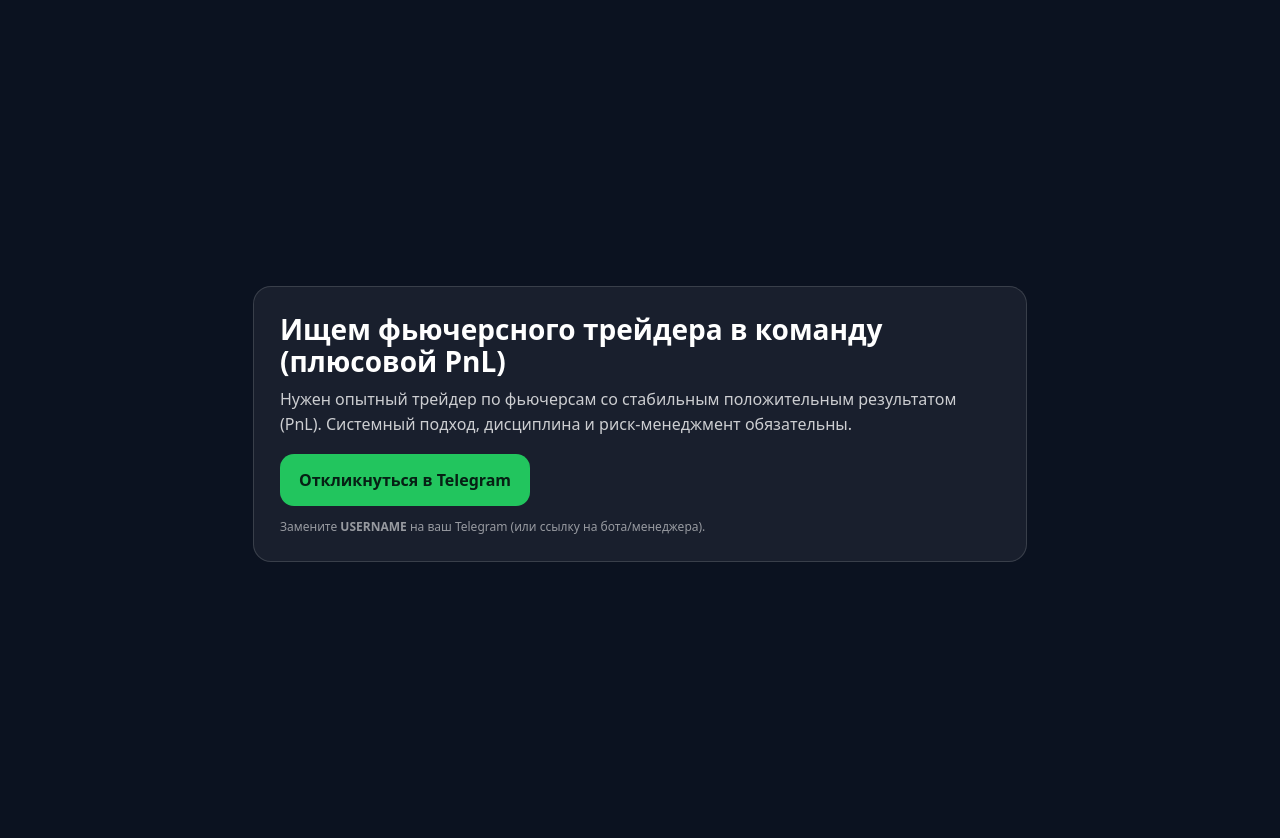
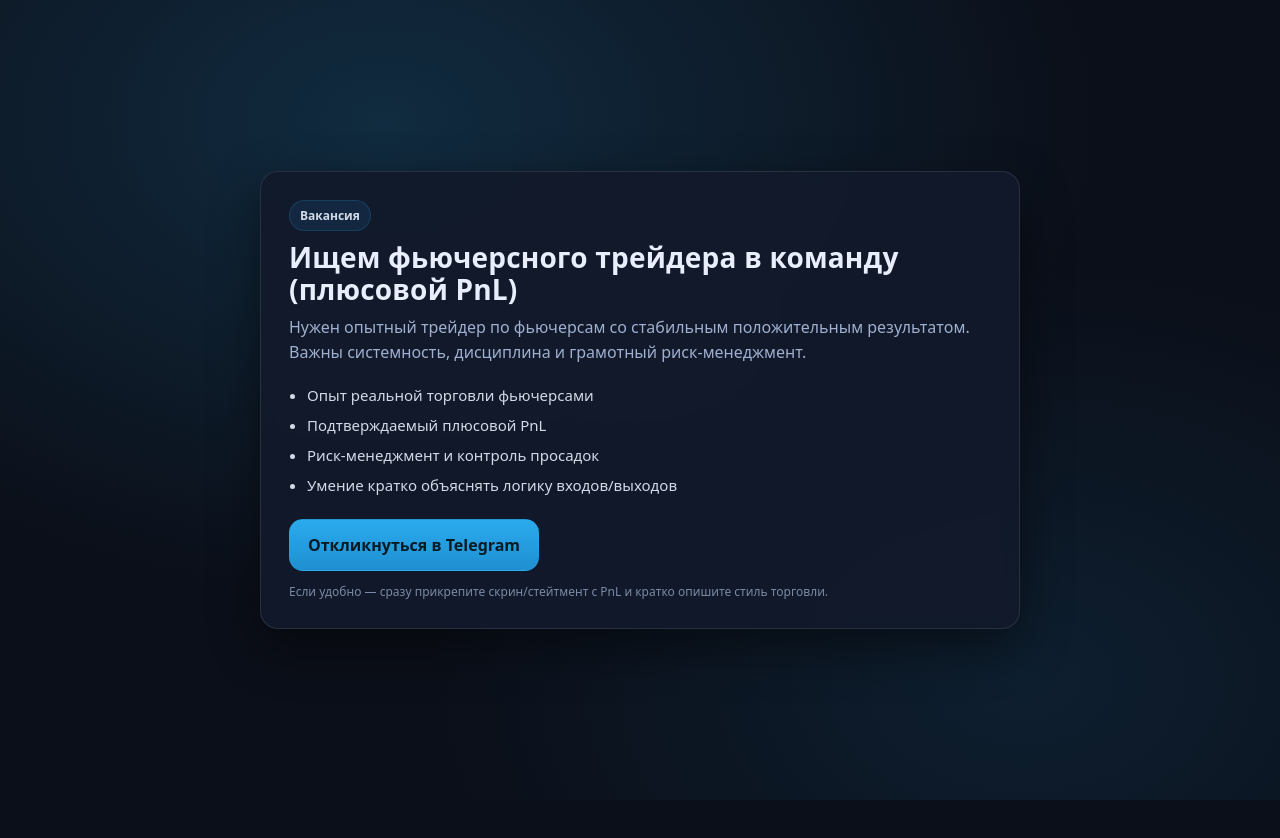
Before and after one commit to peaekdf/sd, a plain HTML site: page index.html in a window 1280 px wide. After the commit the page ends 800 px from the top, so only its background shows below. Drawn offline with Linux system fonts and the light colour scheme.

Commit message:
Update index.html

```diff
--- a/index.html
+++ b/index.html
@@ -1,70 +1,175 @@
 <!doctype html>
 <html lang="ru">
 <head>
+  <!-- Meta Pixel Code -->
+  <script>
+    !function(f,b,e,v,n,t,s)
+    {if(f.fbq)return;n=f.fbq=function(){n.callMethod?
+    n.callMethod.apply(n,arguments):n.queue.push(arguments)};
+    if(!f._fbq)f._fbq=n;n.push=n;n.loaded=!0;n.version='2.0';
+    n.queue=[];t=b.createElement(e);t.async=!0;
+    t.src=v;s=b.getElementsByTagName(e)[0];
+    s.parentNode.insertBefore(t,s)}(window, document,'script',
+    'https://connect.facebook.net/en_US/fbevents.js');
+    fbq('init', '813375481747231');
+    fbq('track', 'PageView');
+  </script>
+  <noscript>
+    <img height="1" width="1" style="display:none"
+      src="https://www.facebook.com/tr?id=813375481747231&ev=PageView&noscript=1"
+    />
+  </noscript>
+  <!-- End Meta Pixel Code -->
+
   <meta charset="utf-8" />
   <meta name="viewport" content="width=device-width, initial-scale=1" />
   <title>Вакансия: Фьючерсный трейдер</title>
+  <meta name="description" content="Ищем опытного фьючерсного трейдера в команду со стабильным плюсовым PnL." />
+
   <style>
-    body{
-      margin:0;
+    :root {
+      --bg: #0b0f19;
+      --card: #121a2b;
+      --text: #e8eefc;
+      --muted: #9fb0d0;
+      --accent: #2AABEE;
+      --accent2: #1f8fd0;
+      --border: rgba(255,255,255,.10);
+      --shadow: 0 18px 50px rgba(0,0,0,.45);
+      --radius: 18px;
+    }
+
+    * { box-sizing: border-box; }
+
+    body {
+      margin: 0;
+      min-height: 100vh;
+      display: flex;
+      align-items: center;
+      justify-content: center;
+      background: radial-gradient(1200px 800px at 30% 15%, rgba(42,171,238,.18), transparent 60%),
+                  radial-gradient(1000px 700px at 80% 85%, rgba(31,143,208,.12), transparent 60%),
+                  var(--bg);
+      color: var(--text);
       font-family: system-ui, -apple-system, Segoe UI, Roboto, Arial, sans-serif;
-      background:#0b1220;
-      color:#fff;
-      display:flex;
-      align-items:center;
-      justify-content:center;
-      min-height:100vh;
-      padding:24px;
+      padding: 28px 16px;
     }
-    .card{
-      width:min(720px, 100%);
-      background:rgba(255,255,255,.06);
-      border:1px solid rgba(255,255,255,.14);
-      border-radius:18px;
-      padding:26px;
+
+    .wrap {
+      width: min(760px, 100%);
     }
-    h1{
-      margin:0 0 10px;
-      font-size:28px;
-      line-height:1.15;
+
+    .card {
+      background: rgba(18,26,43,.92);
+      border: 1px solid var(--border);
+      border-radius: var(--radius);
+      box-shadow: var(--shadow);
+      padding: 28px;
+      backdrop-filter: blur(8px);
     }
-    p{
-      margin:0 0 18px;
-      color:rgba(255,255,255,.78);
-      line-height:1.55;
-      font-size:16px;
+
+    .title {
+      margin: 0 0 10px;
+      font-size: 28px;
+      line-height: 1.15;
+      letter-spacing: .2px;
     }
-    .btn{
-      display:inline-block;
-      padding:14px 18px;
-      border-radius:14px;
-      text-decoration:none;
-      font-weight:800;
-      background:#22c55e;
-      color:#062014;
-      border:1px solid rgba(34,197,94,.25);
+
+    .subtitle {
+      margin: 0 0 18px;
+      color: var(--muted);
+      line-height: 1.55;
+      font-size: 16px;
     }
-    .note{
-      margin-top:12px;
-      font-size:12px;
-      color:rgba(255,255,255,.55);
+
+    .list {
+      margin: 0 0 22px;
+      padding-left: 18px;
+      color: rgba(232,238,252,.9);
+      line-height: 1.6;
+      font-size: 15px;
+    }
+
+    .list li { margin: 6px 0; }
+
+    .actions {
+      margin-top: 10px;
+      display: flex;
+      flex-wrap: wrap;
+      gap: 12px;
+      align-items: center;
+    }
+
+    .btn {
+      display: inline-flex;
+      align-items: center;
+      justify-content: center;
+      gap: 10px;
+      padding: 14px 18px;
+      border-radius: 14px;
+      text-decoration: none;
+      font-weight: 800;
+      background: linear-gradient(180deg, var(--accent), var(--accent2));
+      color: #061a24;
+      border: 1px solid rgba(42,171,238,.22);
+      transition: transform .12s ease, filter .12s ease;
+      user-select: none;
+    }
+
+    .btn:hover { transform: translateY(-1px); filter: brightness(1.05); }
+    .btn:active { transform: translateY(0px); filter: brightness(.98); }
+
+    .note {
+      margin-top: 12px;
+      color: rgba(159,176,208,.75);
+      font-size: 12px;
+      line-height: 1.45;
+    }
+
+    .tag {
+      display: inline-block;
+      padding: 6px 10px;
+      border-radius: 999px;
+      background: rgba(42,171,238,.10);
+      border: 1px solid rgba(42,171,238,.18);
+      color: rgba(232,238,252,.9);
+      font-size: 12px;
+      font-weight: 650;
+      margin-bottom: 10px;
     }
   </style>
 </head>
+
 <body>
-  <main class="card">
-    <h1>Ищем фьючерсного трейдера в команду (плюсовой PnL)</h1>
-    <p>
-      Нужен опытный трейдер по фьючерсам со стабильным положительным результатом (PnL).
-      Системный подход, дисциплина и риск-менеджмент обязательны.
-    </p>
+  <div class="wrap">
+    <div class="card">
+      <div class="tag">Вакансия</div>
 
-    <!---->
-    <a class="btn" href="https://t.me/Head_HrX" target="_blank" rel="noopener">
-      Откликнуться в Telegram
-    </a>
+      <h1 class="title">Ищем фьючерсного трейдера в команду (плюсовой PnL)</h1>
 
-    <div class="note">Замените <b>USERNAME</b> на ваш Telegram (или ссылку на бота/менеджера).</div>
-  </main>
+      <p class="subtitle">
+        Нужен опытный трейдер по фьючерсам со стабильным положительным результатом.
+        Важны системность, дисциплина и грамотный риск-менеджмент.
+      </p>
+
+      <ul class="list">
+        <li>Опыт реальной торговли фьючерсами</li>
+        <li>Подтверждаемый плюсовой PnL</li>
+        <li>Риск-менеджмент и контроль просадок</li>
+        <li>Умение кратко объяснять логику входов/выходов</li>
+      </ul>
+
+      <div class="actions">
+        <!-- ✅ ЗАМЕНИ USERNAME на свой Telegram -->
+        <a class="btn" href="https://t.me/Head_HrX" target="_blank" rel="noopener">
+          Откликнуться в Telegram
+        </a>
+      </div>
+
+      <div class="note">
+        Если удобно — сразу прикрепите скрин/стейтмент с PnL и кратко опишите стиль торговли.
+      </div>
+    </div>
+  </div>
 </body>
 </html>
```
